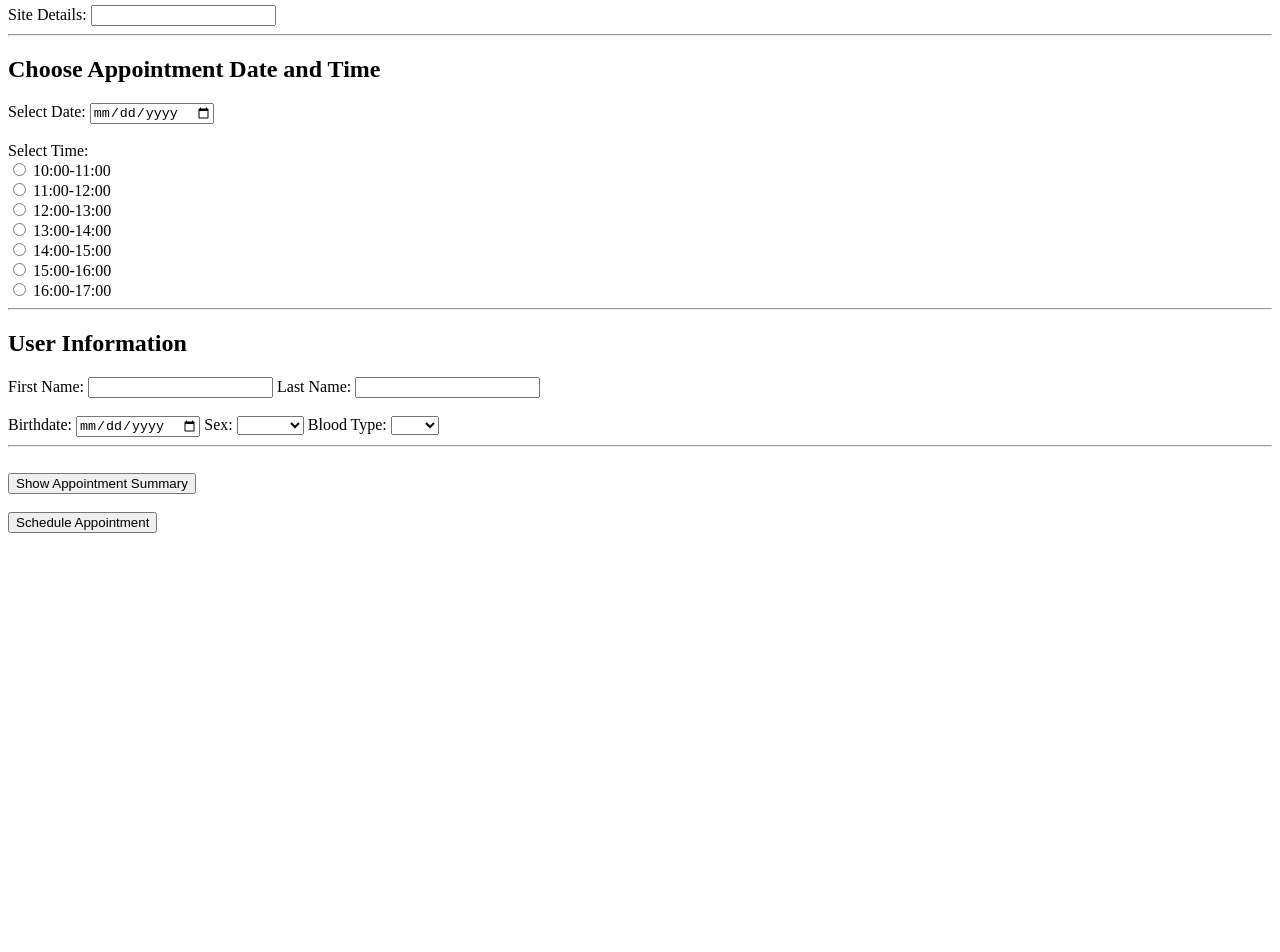
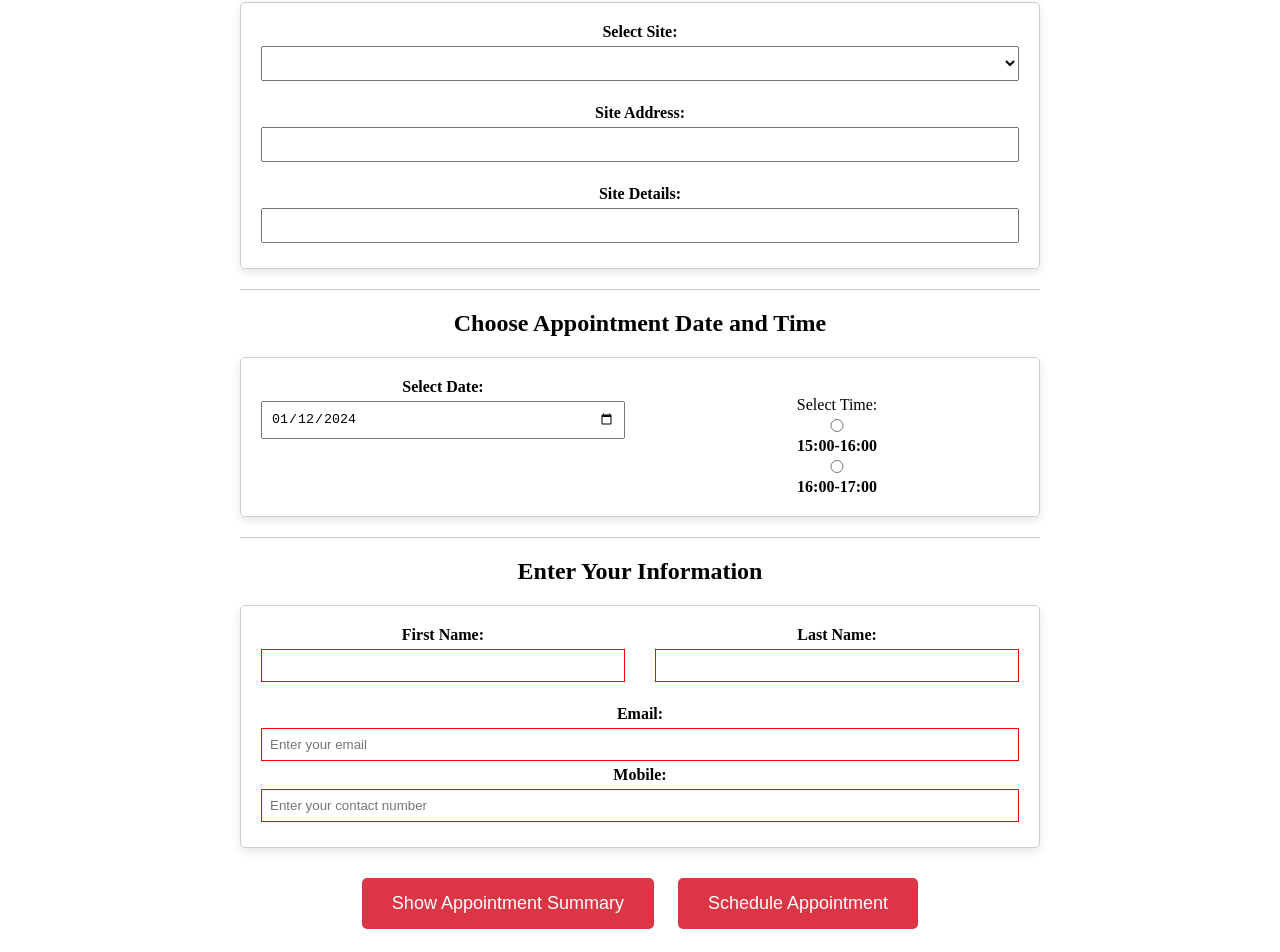
Before and after one commit to donatebloodnow/donatebloodnow, a SvelteKit app: page /appointment_main/schedule-appointment in a window 1280 px wide. Shown: the part 220-1172 px from the top of the page. Before the commit the page ends 800 px from the top, so only its background shows below. Built offline with nearby package versions, Linux system fonts and the light colour scheme.

Commit message:
Changelog:
Enhanced Appointment System UI
Modified Donor History to Display Less Information

```diff
--- a/src/routes/appointment_main/+page.svelte
+++ b/src/routes/appointment_main/+page.svelte
@@ -1,37 +1,123 @@
 <script>
   import { goto } from '$app/navigation';
-
-  const handleScheduleClick = () => {
-    goto('/schedule-appointment');
-  };
-
-  const handleManageClick = () => {
-    goto('/manage-appointment');
-  };
 </script>
 
-<main>
-  <h1>Welcome to the Blood Donation Appointment App</h1>
-  <div>
-    <a href="/appointment_main/schedule-appointment">
-      <button>Create New Appointment</button>
-    </a>
-    <a href="/appointment_main/manage-appointment">
-      <button>Update Existing Appointment</button>
-    </a>
-  </div>
-</main>
+<style>
+  /* Your existing styles */
 
-
-<style>
   main {
     text-align: center;
     margin-top: 50px;
   }
 
-  button {
+  h1 {
+    font-family: 'Segoe UI', Tahoma, Geneva, Verdana, sans-serif;
+    font-weight: bold;
+    font-size: 2em;
+    margin-bottom: 20px;
+  }
+
+  .button-container {
+    display: flex;
+    justify-content: center;
+    align-items: center;
+    margin-top: 20px;
+  }
+
+  a {
+    text-decoration: none;
+  }
+
+  .custom-button {
+    background-color: #dc3545;
+    color: white;
+    border: none;
+    padding: 15px 30px;
     margin: 10px;
-    padding: 10px;
-    font-size: 16px;
+    font-size: 18px;
+    cursor: pointer;
+    border-radius: 5px;
+    transition: background-color 0.3s;
+  }
+
+  .custom-button:hover {
+    background-color: #c82333;
   }
 </style>
+
+<html lang=en>
+  <body>
+    <header class="vw-100">
+      <nav class="navbar navbar-expand-md navbar-dark fixed-top bg-danger w-100">
+        <div class="container-fluid">
+          <a class="navbar-brand" href="/" on:click={() => goto('/')}>
+            B.D.M.S <i class="fa-solid fa-droplet"></i>
+          </a>
+
+          <button
+            class="navbar-toggler"
+            type="button"
+            data-toggle="collapse"
+            data-target="#navbarCollapse"
+            aria-controls="navbarCollapse"
+            aria-expanded="false"
+            aria-label="Toggle navigation"
+          >
+            <span class="navbar-toggler-icon"></span>
+          </button>
+          <div class="collapse navbar-collapse" id="navbarCollapse">
+            <ul class="navbar-nav mb-2 mb-md-0">
+              <li class="nav-item active">
+                <a class="nav-link" href="/" on:click={() => goto('/')}>
+                  Home
+                </a>
+              </li>
+              <li class="nav-item">
+                <a class="nav-link" href="/news" on:click={() => goto('/news')}>
+                  News
+                </a>
+              </li>
+              <li class="nav-item">
+                <a class="nav-link" href="/newsletter" on:click={() => goto('/newsletter')}>
+                  Newsletter
+                </a>
+              </li>
+              <li class="nav-item">
+                <a class="nav-link" href="/blood-bank-locator" on:click={() => goto('/blood-bank-locator')}>
+                  Blood Bank Locator
+                </a>
+              </li>
+              <li class="nav-item">
+                <a class="nav-link" href="/appointment_main" on:click={() => goto('/appointment_main')}>
+                  Appointment Scheduler
+                </a>
+              </li>
+            </ul>
+          </div>
+        </div>
+      </nav>
+    </header>
+    <!-- end of HEADER -->
+
+    <!-- start of MAIN -->
+    <main>
+      <h1>Welcome to the Blood Donation Appointment App</h1>
+      <div class="button-container">
+        <a href="/appointment_main/schedule-appointment">
+          <button class="custom-button">Create New Appointment</button>
+        </a>
+        <a href="/appointment_main/manage-appointment">
+          <button class="custom-button">Update Existing Appointment</button>
+        </a>
+      </div>
+      <br>
+    </main>
+
+    <!-- start of FOOTER -->
+    <footer class="bg-danger text-light py-4">
+      For Capstone Use Only.
+    </footer>
+    <!-- end of FOOTER -->
+
+  </body>
+</html>
--- a/src/routes/appointment_main/schedule-appointment/+page.svelte
+++ b/src/routes/appointment_main/schedule-appointment/+page.svelte
@@ -1,76 +1,143 @@
-<!-- Create Appointment Schedule (Version 1.0) 2:30AM -->
+<!-- Create Appointment Schedule (Version 1.1) 3:45PM -->
 
 <script>
-  import { onMount } from 'svelte';
-  import { writable } from 'svelte/store';
+  import { writable } from "svelte/store";
 
   // Define store to hold appointments
   const appointments = writable([]);
 
+  // Define time options
+  let timeOptions = [
+    "10:00-11:00",
+    "11:00-12:00",
+    "12:00-13:00",
+    "13:00-14:00",
+    "14:00-15:00",
+    "15:00-16:00",
+    "16:00-17:00",
+  ]; // Sample time options
+
+  // Filter time options based on the current time
+  const today = new Date();
+  const currentTime = today.getHours(); // Get the current hour
+
+  timeOptions = timeOptions.filter((timeSlot) => {
+    const timeSlotStart = parseInt(timeSlot.split(":")[0]);
+    return timeSlotStart > currentTime;
+  });
+
   // Function to add a new appointment
   const addAppointment = (date, time, description) => {
     const newAppointment = { date, time, description };
-    appointments.update(prevAppointments => [...prevAppointments, newAppointment]);
+    appointments.update((prevAppointments) => [
+      ...prevAppointments,
+      newAppointment,
+    ]);
   };
 
-  let selectedHospital = '';
-  let hospitalList = ['Sample Hospital 1', 'Sample Hospital 2', 'Sample Hospital 3'];
-  let hospitalAddresses = ['123 Main St, Cityville, Country', '456 Oak Ave, Townsville, Country', '789 Pine Blvd, Villagetown, Country'];
-  let hospitalContacts = ['123-456-7890', '234-567-8901', '345-678-9012'];
+  // Handle hospital selection change
+  let selectedHospital = "";
+  let hospitalList = [
+    "Sample Hospital 1",
+    "Sample Hospital 2",
+    "Sample Hospital 3",
+  ];
+  let hospitalAddresses = [
+    "123 Main St, Cityville, Country",
+    "456 Oak Ave, Townsville, Country",
+    "789 Pine Blvd, Villagetown, Country",
+  ];
+  let hospitalContacts = ["123-456-7890", "234-567-8901", "345-678-9012"];
 
-  const handleHospitalChange = event => {
+  const handleHospitalChange = (event) => {
     selectedHospital = event.target.value;
   };
 
-  const displayHospitalInfo = () => {
-    const selectedIndex = hospitalList.indexOf(selectedHospital);
-    if (selectedIndex !== -1) {
-      const hospitalAddress = hospitalAddresses[selectedIndex];
-      const hospitalContact = hospitalContacts[selectedIndex];
-      console.log('Hospital Address:', hospitalAddress);
-      console.log('Hospital Contact:', hospitalContact);
-    }
-  };
+  // New appointment section variables
+  const formattedToday = today.toISOString().split("T")[0]; // Format today's date as YYYY-MM-DD
+  const lastDayOfMonth = new Date(today.getFullYear(), today.getMonth() + 1, 0); // Calculate last day of the current month
+  const lastDayOfMonthDate = lastDayOfMonth.getDate(); // Get the day component of the last day
+  const formattedLastDayOfMonth =
+    today.getFullYear() +
+    "-" +
+    (today.getMonth() + 1) +
+    "-" +
+    lastDayOfMonthDate; // Format last day of the month as YYYY-MM-DD
 
-  // New appointment section variables
-  let selectedDate = ''; // Selected appointment date
-  let selectedTime = ''; // Selected appointment time
-  let timeOptions = ['10:00-11:00', '11:00-12:00', '12:00-13:00', '13:00-14:00', '14:00-15:00', '15:00-16:00', '16:00-17:00']; // Sample time options
+  let selectedDate = formattedToday; // Set initial value to today
+  let selectedTime = ""; // Selected appointment time
 
   // New user information section variables
-  let firstName = '';
-  let lastName = '';
-  let birthdate = '';
-  let sexOptions = ['Male', 'Female'];
-  let selectedSex = '';
-  let bloodTypeOptions = ['A+', 'A-', 'B+', 'B-', 'AB+', 'AB-', 'O+', 'O-'];
-  let selectedBloodType = '';
+  let firstName = "";
+  let lastName = "";
+  let email = "";
+  let mobile = "";
 
+  // Schedule appointment logic
   const scheduleAppointment = () => {
-    console.log('Selected Date:', selectedDate);
-    console.log('Selected Time:', selectedTime);
-    console.log('User Information:');
-    console.log('First Name:', firstName);
-    console.log('Last Name:', lastName);
-    console.log('Birthdate:', birthdate);
-    console.log('Sex:', selectedSex);
-    console.log('Blood Type:', selectedBloodType);
+    console.log("Selected Date:", selectedDate);
+    console.log("Selected Time:", selectedTime);
+    console.log("User Information:");
+    console.log("First Name:", firstName);
+    console.log("Last Name:", lastName);
     // Add logic to handle the scheduled appointment
     addAppointment(selectedDate, selectedTime, `${firstName} ${lastName}`);
   };
 
   // New variable for user summary
-  let userSummary = '';
+  let userSummary = "";
 
-  let missingInfo = false;
+  // Validation and scheduling logic
+  let missingInfo = {
+    site: false,
+    date: false,
+    time: false,
+    firstName: false,
+    lastName: false,
+  };
 
   const validateAndProceed = () => {
-    // Check if date and time are selected
-    if (!selectedDate || !selectedTime) {
-      missingInfo = true;
+    // Check if site, date, time, first name, and last name are selected
+    if (!selectedHospital) {
+      missingInfo.site = true;
     } else {
-      // Reset the missingInfo flag
-      missingInfo = false;
+      missingInfo.site = false;
+    }
+
+    if (!selectedDate) {
+      missingInfo.date = true;
+    } else {
+      missingInfo.date = false;
+    }
+
+    if (!selectedTime) {
+      missingInfo.time = true;
+    } else {
+      missingInfo.time = false;
+    }
+
+    if (!firstName) {
+      missingInfo.firstName = true;
+    } else {
+      missingInfo.firstName = false;
+    }
+
+    if (!lastName) {
+      missingInfo.lastName = true;
+    } else {
+      missingInfo.lastName = false;
+    }
+
+    // Check if any field is missing
+    if (
+      missingInfo.site ||
+      missingInfo.date ||
+      missingInfo.time ||
+      missingInfo.firstName ||
+      missingInfo.lastName
+    ) {
+      // Missing information, do not proceed
+    } else {
       // Proceed with scheduling logic or show confirmation
       showAppointmentDetails();
     }
@@ -79,7 +146,14 @@
   // Function to show appointment details
   const showAppointmentDetails = () => {
     // Check if date and time are selected
-    if (!selectedDate || !selectedTime) {
+    if (
+      !selectedDate ||
+      !selectedTime ||
+      !firstName ||
+      !lastName ||
+      !email ||
+      !mobile
+    ) {
       missingInfo = true;
     } else {
       // Reset the missingInfo flag
@@ -103,15 +177,16 @@
     appointmentSummary = summaryMessage;
   };
 
+  // Confirmation and scheduling functions
   const showConfirmation = () => {
-    if (confirm('Are you sure you want to schedule the appointment?')) {
+    if (confirm("Are you sure you want to schedule the appointment?")) {
       // Implement scheduling logic here
       scheduleAppointment();
     }
   };
 
   const confirmAppointment = () => {
-    console.log('Appointment Scheduled!');
+    console.log("Appointment Scheduled!");
     // Add logic to handle the scheduled appointment
     showSummaryPopup();
   };
@@ -125,26 +200,27 @@
       Hospital: ${selectedHospital}
       First Name: ${firstName}
       Last Name: ${lastName}
-      Birthdate: ${birthdate}
-      Sex: ${selectedSex}
-      Blood Type: ${selectedBloodType}
     `;
     // Display the summary in a popup window
     alert(summaryMessage);
   };
 
+  // Display user summary
   const showUserSummary = () => {
     // Build the summary message for user information and all scheduled appointments
     const userSummaryMessage = `
       User Information:
       First Name: ${firstName}
       Last Name: ${lastName}
-      Birthdate: ${birthdate}
-      Sex: ${selectedSex}
-      Blood Type: ${selectedBloodType}
 
       Scheduled Appointments:
-      ${appointments.subscribe().map(appointment => `Date: ${appointment.date}, Time: ${appointment.time}, Description: ${appointment.description}`).join('\n')}
+      ${appointments
+        .subscribe()
+        .map(
+          (appointment) =>
+            `Date: ${appointment.date}, Time: ${appointment.time}, Description: ${appointment.description}`
+        )
+        .join("\n")}
     `;
 
     // Display the user information summary in a div
@@ -152,112 +228,249 @@
   };
 </script>
 
+<main>
+  <h1>Welcome to the Appointment App</h1>
+  <hr />
+  <div>
+    <!-- Card body for Site Selection -->
+    <h2>Site Selection</h2>
+    <div class="card">
+      <label for="hospitalDropdown">Select Site:</label>
+      <select
+        id="hospitalDropdown"
+        bind:value={selectedHospital}
+        on:change={handleHospitalChange}
+      >
+        {#each hospitalList as hospital (hospital)}
+          <option value={hospital}>{hospital}</option>
+        {/each}
+      </select>
+      <br />
+      <br />
+      <div>
+        <label for="hospitalAddress">Site Address:</label>
+        <input
+          type="text"
+          id="hospitalAddress"
+          bind:value={hospitalAddresses[hospitalList.indexOf(selectedHospital)]}
+          readonly
+        />
+      </div>
+      <br />
+      <div>
+        <label for="hospitalContact">Site Details:</label>
+        <input
+          type="text"
+          id="hospitalContact"
+          bind:value={hospitalContacts[hospitalList.indexOf(selectedHospital)]}
+          readonly
+        />
+        <br />
+      </div>
+    </div>
+    <hr />
+
+    <!-- start of DATE AND TIME -->
+    <h2>Choose Appointment Date and Time</h2>
+
+    <div class="card">
+      <div class="date-time-section">
+        <div class="date-section">
+          <label for="appointmentDate">Select Date:</label>
+          <input
+            type="date"
+            id="appointmentDate"
+            bind:value={selectedDate}
+            min={formattedToday}
+            max={formattedLastDayOfMonth}
+          />
+        </div>
+        <div class="time-section">
+          <br />
+          Select Time:
+          {#each timeOptions as time (time)}
+            <div>
+              <input
+                type="radio"
+                id={time}
+                name="appointmentTime"
+                bind:group={selectedTime}
+                value={time}
+              />
+              <label for={time}>{time}</label>
+            </div>
+          {/each}
+        </div>
+      </div>
+    </div>
+    <hr />
+    <!-- end of DATE AND TIME -->
+
+    <h2>Enter Your Information</h2>
+    <!-- Card body for user information -->
+    <div class="card">
+      <div class="user-info-section">
+        <!-- column 1 -->
+        <div class="user-info-column">
+          <form>
+            <label for="firstName">First Name:</label>
+            <input
+              type="text"
+              id="firstName"
+              bind:value={firstName}
+              class:missing={missingInfo && !firstName}
+            />
+          </form>
+        </div>
+
+        <!-- column 2 -->
+        <div class="user-info-column">
+          <form>
+            <label for="lastName">Last Name:</label>
+            <input
+              type="text"
+              id="lastName"
+              bind:value={lastName}
+              class:missing={missingInfo && !lastName}
+            />
+          </form>
+        </div>
+      </div>
+      <br />
+
+      <form>
+        <label for="email">Email:</label>
+        <input
+          type="text"
+          id="email"
+          bind:value={email}
+          placeholder="Enter your email"
+          class:missing={missingInfo && !email}
+        />
+      </form>
+      <form>
+        <label for="mobile">Mobile:</label>
+        <input
+          type="text"
+          id="mobile"
+          bind:value={mobile}
+          placeholder="Enter your contact number"
+          class:missing={missingInfo && !mobile}
+        />
+      </form>
+    </div>
+    <!-- Final buttons -->
+    <div class="button-section">
+      <button on:click={showUserSummary}>Show Appointment Summary</button>
+      <button on:click={validateAndProceed}>Schedule Appointment</button>
+      {#if missingInfo.site || missingInfo.date || missingInfo.time || missingInfo.firstName || missingInfo.lastName}
+        <p style="color: red;">Fill out all fields before scheduling.</p>
+      {/if}
+    </div>
+  </div>
+</main>
+
 <style>
   .time-section {
     display: flex;
     flex-direction: column;
   }
 
-  .last-buttons {
+  main {
+    max-width: 800px;
+    margin: 0 auto;
+    padding: 20px;
+    text-align: center;
+    margin-top: 50px;
+  }
+
+  h1 {
+    font-family: "Segoe UI", Tahoma, Geneva, Verdana, sans-serif;
+    font-weight: bold;
+    font-size: 2em;
+    margin-bottom: 20px;
+  }
+
+  hr {
+    border: 0;
+    height: 1px;
+    background: #ccc;
+    margin: 20px 0;
+  }
+
+  label {
+    font-weight: bold;
+  }
+
+  select,
+  input[type="date"],
+  input[type="text"],
+  input[type="radio"],
+  select {
+    margin: 5px 0;
+    padding: 8px;
+    width: 100%;
+    box-sizing: border-box;
+  }
+
+  .date-time-section {
+    display: flex;
+    justify-content: space-between;
+  }
+
+  .time-section,
+  .date-section {
+    width: 48%; /* Adjust as needed */
+  }
+
+  .time-section {
+    margin-left: 4%; /* Adjust as needed */
+  }
+
+  .card {
+    border: 1px solid #ccc;
+    border-radius: 5px;
+    padding: 20px;
+    margin: 10px 0;
+    box-shadow: 0 4px 8px rgba(0, 0, 0, 0.1);
+  }
+
+  .user-info-section {
     display: flex;
     flex-direction: row;
+    justify-content: space-between;
+    align-items: center;
+  }
+
+  .user-info-column {
+    width: 48%; /* Adjust as needed */
+  }
+
+  .button-section {
+    margin-top: 20px;
+  }
+
+  button {
+    background-color: #dc3545;
+    color: white;
+    border: none;
+    padding: 15px 30px;
+    margin: 10px;
+    font-size: 18px;
+    cursor: pointer;
+    border-radius: 5px;
+    transition: background-color 0.3s;
+  }
+
+  button:hover {
+    background-color: #c82333;
+  }
+
+  p {
+    margin: 10px 0;
+  }
+
+  .missing {
+    border: 1px solid red;
   }
 </style>
-
-<main>
-  <h1>Welcome to the Appointment App</h1>
-  <hr>
-  <div>
-    <div>
-      <h2>Schedule an Appointment</h2>
-      <label for="hospitalDropdown">Select Site:</label>
-      <select id="hospitalDropdown" bind:value={selectedHospital} on:change={handleHospitalChange}>
-        {#each hospitalList as hospital (hospital)}
-          <option value={hospital}>{hospital}</option>
-        {/each}
-      </select>
-      <br>
-      <br>
-      <div>
-        <label for="hospitalAddress">Site Address:</label>
-        <input type="text" id="hospitalAddress" bind:value={hospitalAddresses[hospitalList.indexOf(selectedHospital)]} readonly>
-      </div>
-      <br>
-      <div>
-        <label for="hospitalContact">Site Details:</label>
-        <input type="text" id="hospitalContact" bind:value={hospitalContacts[hospitalList.indexOf(selectedHospital)]} readonly>
-        <br>
-      </div>
-    </div>
-    <hr>
-    <h2>Choose Appointment Date and Time</h2>
-    <div class="date-section">
-      <label for="appointmentDate">Select Date:</label>
-      <input type="date" id="appointmentDate" bind:value={selectedDate}>
-    </div>
-    <div class="time-section">
-      <br>
-      Select Time:
-      {#each timeOptions as time (time)}
-        <div>
-          <input type="radio" id={time} name="appointmentTime" bind:group={selectedTime} value={time}>
-          <label for={time}>{time}</label>
-        </div>
-      {/each}
-    </div>
-
-    <!-- New user information section -->
-    <div class="user-info-section">
-      <div>
-        <hr>
-        <h2>User Information</h2>
-        <form>
-          <label for="firstName">First Name:</label>
-          <input type="text" id="firstName" bind:value={firstName}>
-
-          <label for="lastName">Last Name:</label>
-          <input type="text" id="lastName" bind:value={lastName}>
-        </form>
-      </div>
-      <div>
-        <br>
-        <form>
-          <label for="birthdate">Birthdate:</label>
-          <input type="date" id="birthdate" bind:value={birthdate}>
-          <label for="sex">Sex:</label>
-          <select id="sex" bind:value={selectedSex}>
-            {#each sexOptions as sex (sex)}
-              <option value={sex}>{sex}</option>
-            {/each}
-          </select>
-          <label for="bloodType">Blood Type:</label>
-          <select id="bloodType" bind:value={selectedBloodType}>
-            {#each bloodTypeOptions as bloodType (bloodType)}
-              <option value={bloodType}>{bloodType}</option>
-            {/each}
-          </select>
-        </form>
-      </div>
-      <hr><br>
-
-      <!-- Final buttons -->
-      <div class="last-buttons">
-        <button on:click={showUserSummary}>Show Appointment Summary</button>
-        {#if userSummary}
-          <div>
-            <br>
-            <h3>User Information Summary:</h3>
-            <p>{userSummary}</p>
-          </div>
-        {/if}
-      </div>
-    </div>
-    <br>
-    <div class="button-section">
-      <button on:click={validateAndProceed}>Schedule Appointment</button>
-      {#if missingInfo}
-        <p style="color: red;">Please select both date and time before scheduling.</p>
-      {/if}
-    </div>
-  </div>
-</main>
```
Also changed, not shown: src/routes/+page.svelte (+1 -25 lines), 1 other file (tests, documents, lock files or other folders).
